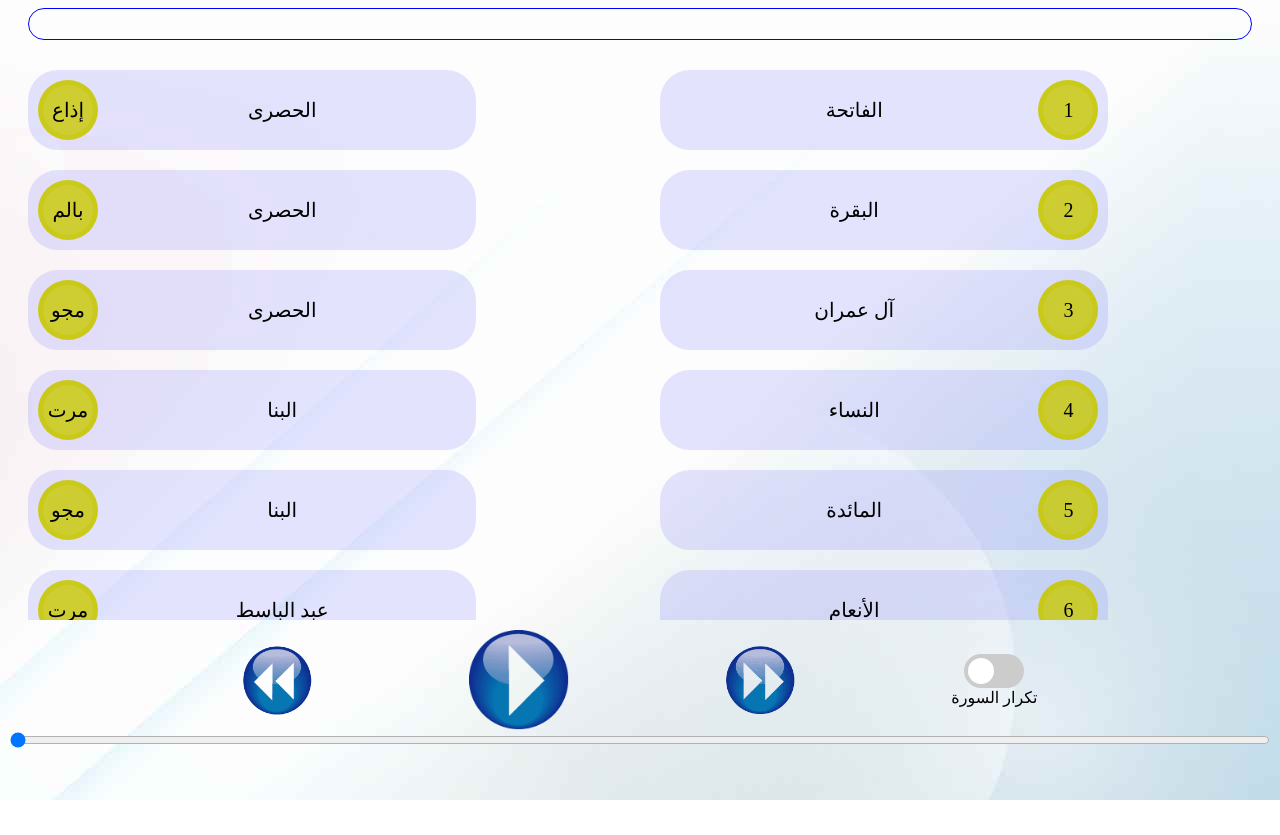
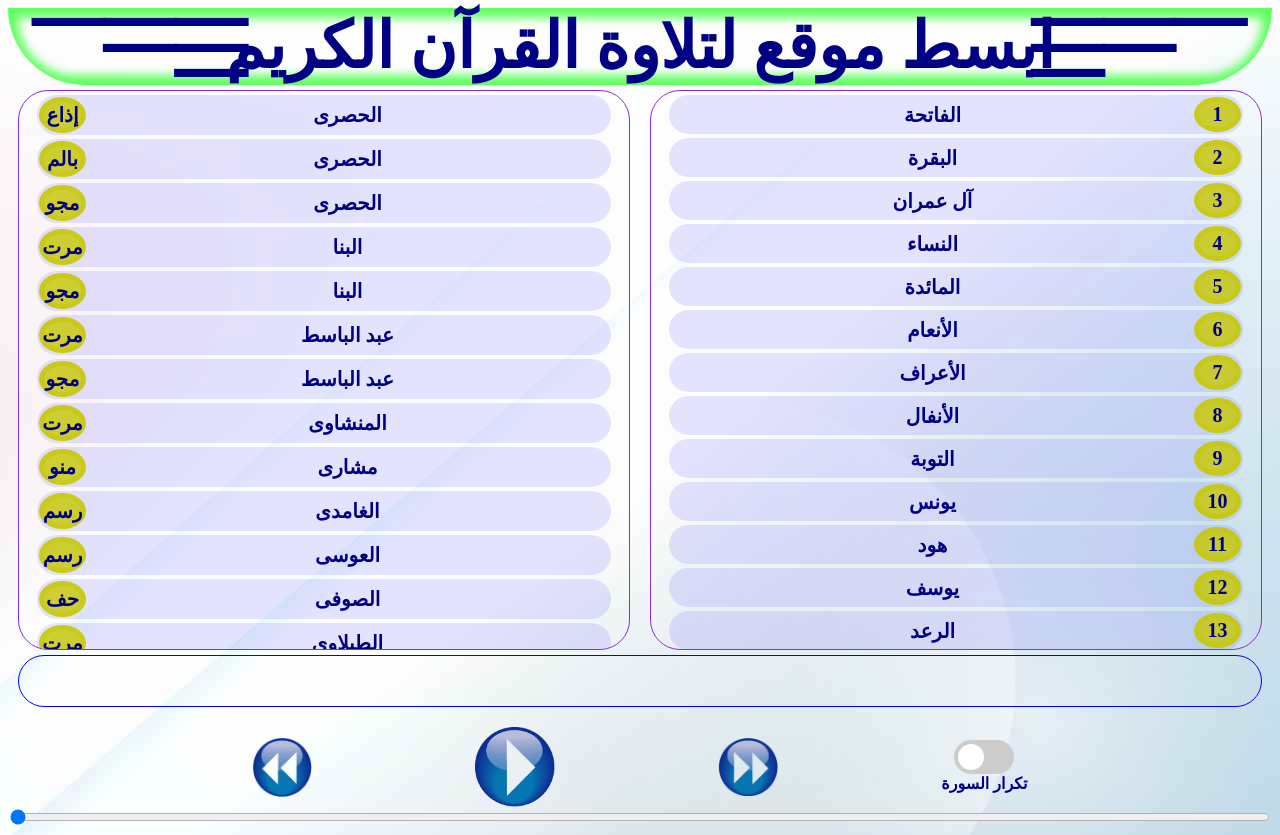
Before and after one commit to aa380b787/node, a website: page html/quran/index.html in a window 1280 px wide. Before the commit the page ends 800 px from the top, so only its background shows below. Drawn offline with nearby package versions, Linux system fonts and the light colour scheme; a small style sheet from the web is missing.

Commit message:
Merge branch 'main' of https://github.com/aa380b787/node

```diff
--- a/html/quran/index.html
+++ b/html/quran/index.html
@@ -4,16 +4,36 @@
 <head>
   <link rel="icon" href="quran.png">
   <meta charset="UTF-8">
+  <link rel="stylesheet" type="text/css" href="https://www.fontstatic.com/f=dubai-light" />
   <style>
+    body:not(span) {
+      -webkit-user-select: none;
+      -khtml-user-select: none;
+      -moz-user-select: none;
+      -o-user-select: none;
+      user-select: none;
+      -webkit-user-drag: none;
+      -khtml-user-drag: none;
+      -moz-user-drag: none;
+      -o-user-drag: none;
+      /*user-drag: none;*/
+      /*box-sizing:border-box;*/
+      color: rgb(0, 0, 133);
+      font-family: dubai-light;
+      font-weight: bold;
+    }
+
     /* width */
     ::-webkit-scrollbar {
-  width: 20px;
+      width: 15px;
     }
 
     /* Track */
     ::-webkit-scrollbar-track {
       box-shadow: inset 0 0 5px blue;
       border-radius: 10px;
+      margin-top: 20px;
+      margin-bottom: 20px;
     }
 
     /* Handle */
@@ -26,6 +46,7 @@
     ::-webkit-scrollbar-thumb:hover {
       background: #9fd4ff;
     }
+
     .switch {
       position: relative;
       display: inline-block;
@@ -87,66 +108,132 @@
     }
 
     [bu] {
-      width: 70%;
+      width: 100%;
       text-align: center;
-      margin: 10px;
-      padding: 10px;
+      margin: 2px;
+      padding: 2px;
       font-size: 20px;
       border-radius: 30px;
       display: flex;
-      flex: 1;
       flex-direction: row;
       flex-wrap: nowrap;
       text-align: center;
       justify-content: space-between;
       align-items: center;
       background-color: rgba(127, 127, 255, .2);
+      white-space: nowrap;
     }
 
     [dv] {
-      padding-top: 10px;
-      margin: 10px;
+      padding: 2px 20px;
+      margin: 1px 10px 10px;
       height: 70vh;
-      width: 50%;
       overflow-y: auto;
       display: flex;
-      flex: 1;
       flex-direction: column;
+      align-items: center;
       flex-wrap: nowrap;
       text-align: center;
+      overflow-x: hidden;
+      border: 1px blueviolet solid;
+      border-radius: 30px;
+      width: 100%;
+      box-sizing: border-box;
     }
 
     [r] {
       border: 5px solid rgba(200, 200, 0, .5);
       justify-content: center;
-      padding: 10px;
+      padding: 1px;
       font-size: 20px;
-      border-radius: 30px;
+      border-radius: 100%;
       background-color: rgba(200, 200, 0, .8);
-      height: 30px;
-      width: 30px;
+      /*height: 30px;*/
+      width: 35px;
       display: flex;
       flex-direction: row;
       flex-wrap: nowrap;
       align-items: center;
     }
+
+    #inn {
+      display: flex;
+      align-items: center;
+      justify-content: center;
+      flex-direction: row;
+      height: 70vh;
+      width: 100%;
+    }
+
+    @media only screen and (max-width: 550px) {
+      #inn {
+        flex-direction: column;
+      }
+    }
+
+    #tit {
+      margin: 0 10px 20px;
+      border-radius: 30px;
+      height: 50px;
+      border: 1px blue solid;
+      text-align: center;
+      font-size: 25px;
+      display: flex;
+      align-items: center;
+      justify-content: center;
+    }
+    header{
+      border-radius: 0px 0px 100px 100px;
+      display: flex;
+      align-items: center;
+      justify-content:space-between;
+      margin-bottom: 10px;
+      padding: 0;
+      font-size: 5vw;
+      box-shadow: 0px 0px 10px 10px inset rgb(95, 255, 95);
+        }
+    .m{
+      margin-top: 0;
+      display: flex;
+      align-items: center;
+      justify-content:center;
+      flex-direction: column;
+      line-height: 0.2;
+      position: relative;
+      top: -5vw;
+      font-size: 10vw;
+      font-family: Arial, Helvetica, sans-serif;
+    }
+    .l{align-items: flex-end;right: -2vw;font-weight: normal;}
+    .r{align-items: flex-start;left: -2vw;font-weight: normal;}
   </style>
 </head>
 
 <body onselectstart="return false;" style="background-image: url(bg1.jpg);text-align: center;">
-  <div
-    style="margin-left: 20px;margin-right: 20px;border-radius:30px;height: 30px;border:1px blue solid;text-align: center;font-size: 25px;"
-    id="tit"></div>
-  <div style="display: flex;flex: 1;flex-direction: row;flex-wrap: nowrap;width: 100%;justify-content:center;">
+  <header>
+    <div class="m l">
+      <span>___</span>
+      <span>__</span>
+      <span>_</span>
+    </div>
+    <span>ابسط موقع لتلاوة القرآن الكريم</span>
+    <div class="m r">
+      <span>___</span>
+      <span>__</span>
+      <span>_</span>
+    </div>
+  </header>
+  <div id="inn">
     <div id="x08od4245" dv></div>
     <div id="x08od4246" dv></div>
   </div>
+  <div id="tit"></div>
   <div
     style="text-align:center;display: flex;flex: 1;flex-direction: row;flex-wrap: wrap;justify-content:space-around;align-items: center;">
     <div style="display: inline-block;"><span id="tinplay"></span><br><span id="tindu"></span></div>
-    <img src="prv.png" width="70" id="prv">
-    <img src="play.png" width="100" id=play>
-    <img src="next.png" width="70" id="next">
+    <img src="prv.png" width="60" id="prv">
+    <img src="play.png" width="80" id=play>
+    <img src="next.png" width="60" id="next">
 
     <div style="display: inline-block;"><label class="switch">
         <input type="checkbox" id='ch'>
--- a/html/quran/m.js
+++ b/html/quran/m.js
@@ -193,6 +193,7 @@ x07253024=setInterval(() => {
     if(zrr2!="x07263016"){
         ze("#jj").innerHTML=zrr2;
         clearInterval(x07253024);}}, 1);*/
+        var zopen2;
 zfrr2    =function(x){zfopen2(x);x04hg53002=setInterval(function(){if(zopen2){xxcell2="";xxrow2=[];zrr2=[];for(xxsemicolon2 of zopen2){if(xxsemicolon2==";"){xxrow2.push(xxcell2);xxcell2="";}else if(xxsemicolon2=="\n"){xxcell2=xxcell2.substring(0,xxcell2.length-1);xxrow2.push(xxcell2);xxcell2="";zrr2.push(xxrow2);xxrow2=[];}else{xxcell2=xxcell2+xxsemicolon2;}};clearInterval(x04hg53002);}},1)}
 
 
```
Also changed, not shown: html/index.html (+1 -1 lines). Lines whose indentation alone changed are shown as unchanged.
